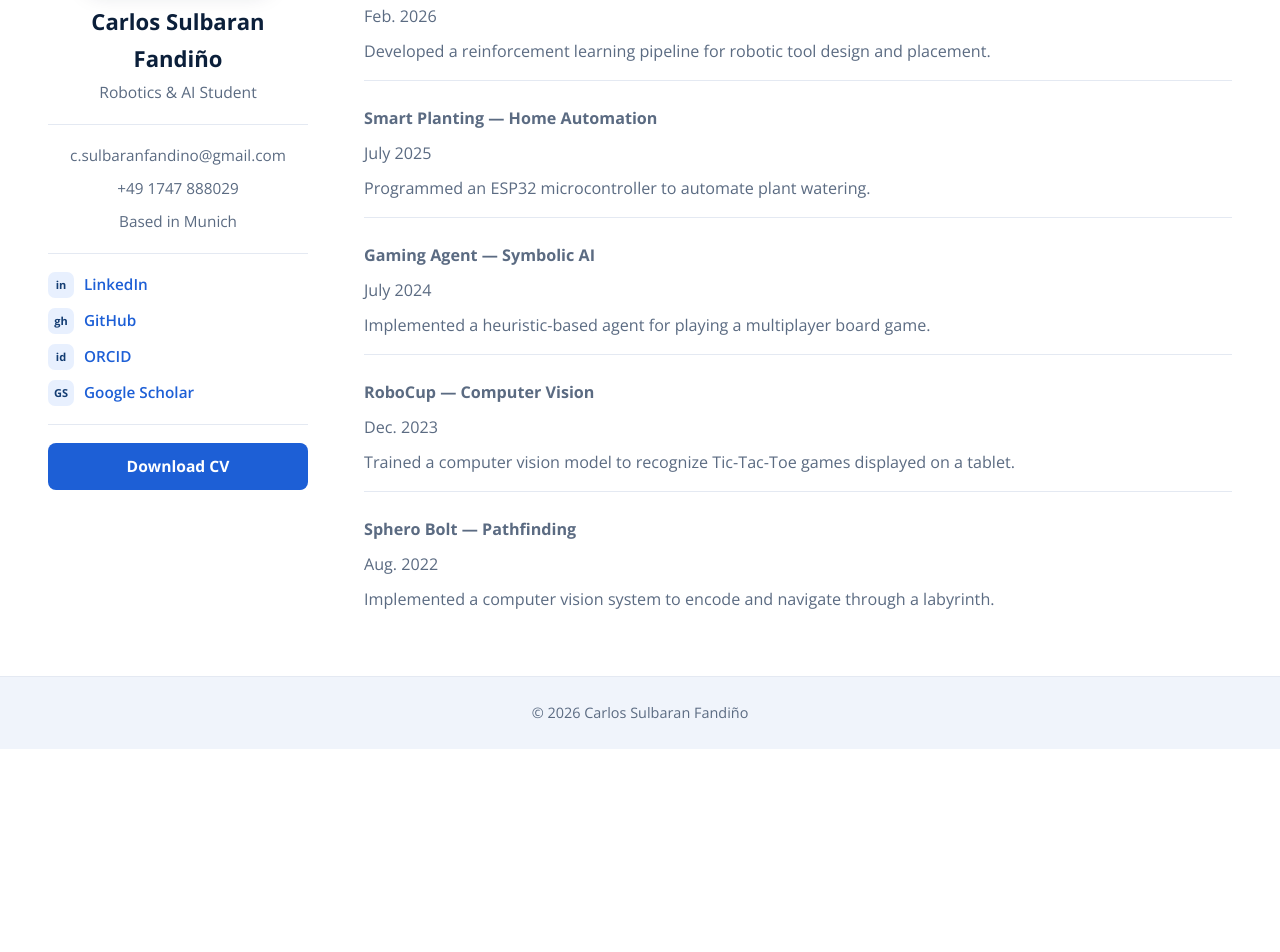
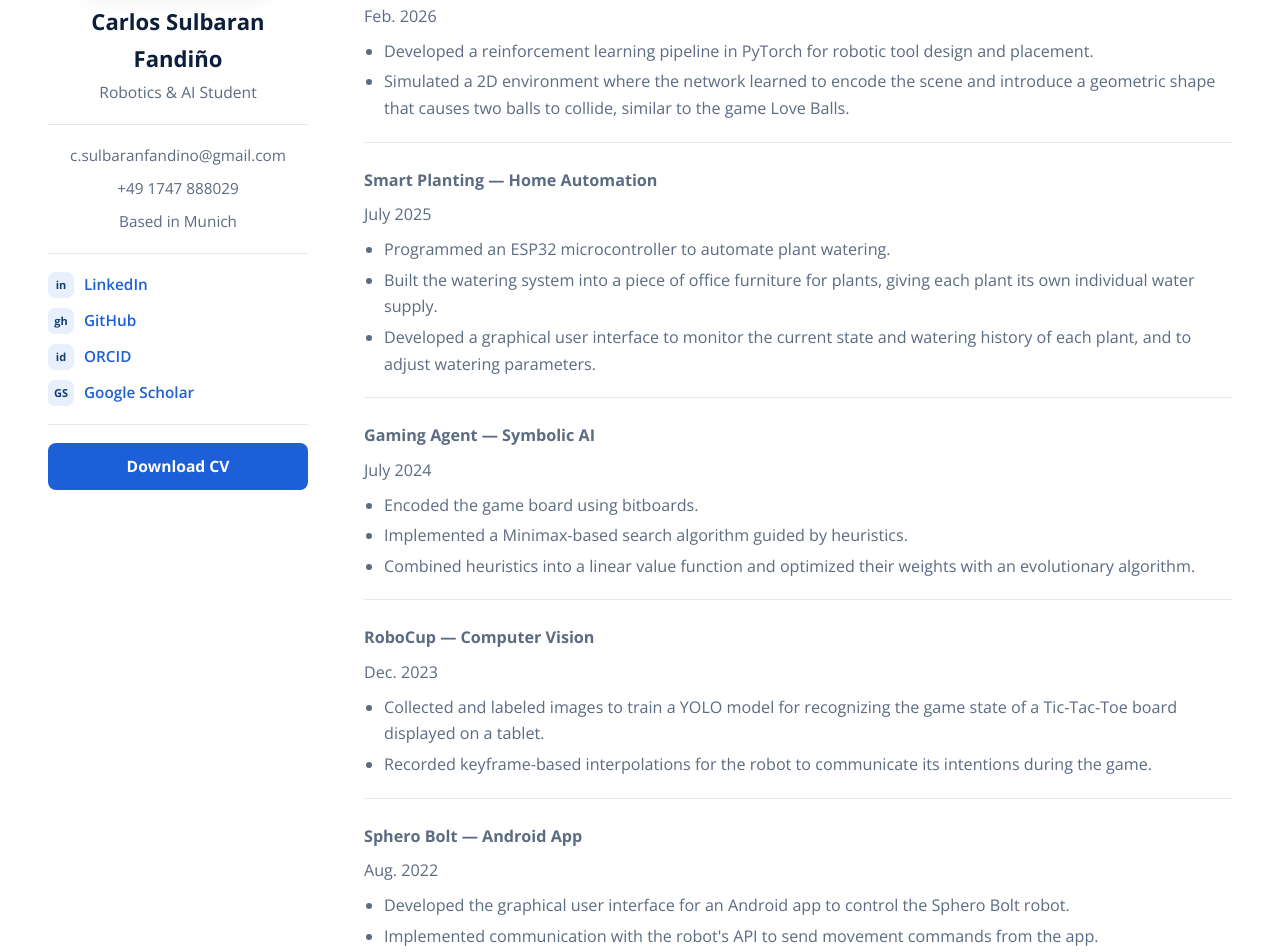
Before and after one commit to carlossulba/CV, a plain HTML site: page projects/index.html in a window 1280 px wide. Shown: the part 363-1315 px from the top of the page. Before the commit the page ends 1112 px from the top, so only its background shows below. Drawn offline with nearby package versions, Linux system fonts and the light colour scheme.

Commit message:
Expand project descriptions with more implementation detail
Adds PyTorch/2D-simulation detail to the tool-use project, describes
the furniture-integrated watering hardware and monitoring GUI for
Smart Planting, details the bitboard/minimax/evolutionary-algorithm
approach for the gaming agent, clarifies the YOLO-based data
collection and keyframe animation for the RoboCup project, and
corrects the Sphero Bolt entry to reflect the Android app and API
work actually done.

Co-Authored-By: Claude Opus 4.6 <noreply@anthropic.com>

```diff
--- a/projects/index.html
+++ b/projects/index.html
@@ -68,27 +68,44 @@
           <div class="entry">
             <p class="entry-title">Tool Use — Robotic Manipulation</p>
             <p class="entry-meta"><span class="date">Feb. 2026</span></p>
-            <p>Developed a reinforcement learning pipeline for robotic tool design and placement.</p>
+            <ul>
+              <li>Developed a reinforcement learning pipeline in PyTorch for robotic tool design and placement.</li>
+              <li>Simulated a 2D environment where the network learned to encode the scene and introduce a geometric shape that causes two balls to collide, similar to the game Love Balls.</li>
+            </ul>
           </div>
           <div class="entry">
             <p class="entry-title">Smart Planting — Home Automation</p>
             <p class="entry-meta"><span class="date">July 2025</span></p>
-            <p>Programmed an ESP32 microcontroller to automate plant watering.</p>
+            <ul>
+              <li>Programmed an ESP32 microcontroller to automate plant watering.</li>
+              <li>Built the watering system into a piece of office furniture for plants, giving each plant its own individual water supply.</li>
+              <li>Developed a graphical user interface to monitor the current state and watering history of each plant, and to adjust watering parameters.</li>
+            </ul>
           </div>
           <div class="entry">
             <p class="entry-title">Gaming Agent — Symbolic AI</p>
             <p class="entry-meta"><span class="date">July 2024</span></p>
-            <p>Implemented a heuristic-based agent for playing a multiplayer board game.</p>
+            <ul>
+              <li>Encoded the game board using bitboards.</li>
+              <li>Implemented a Minimax-based search algorithm guided by heuristics.</li>
+              <li>Combined heuristics into a linear value function and optimized their weights with an evolutionary algorithm.</li>
+            </ul>
           </div>
           <div class="entry">
             <p class="entry-title">RoboCup — Computer Vision</p>
             <p class="entry-meta"><span class="date">Dec. 2023</span></p>
-            <p>Trained a computer vision model to recognize Tic-Tac-Toe games displayed on a tablet.</p>
+            <ul>
+              <li>Collected and labeled images to train a YOLO model for recognizing the game state of a Tic-Tac-Toe board displayed on a tablet.</li>
+              <li>Recorded keyframe-based interpolations for the robot to communicate its intentions during the game.</li>
+            </ul>
           </div>
           <div class="entry">
-            <p class="entry-title">Sphero Bolt — Pathfinding</p>
+            <p class="entry-title">Sphero Bolt — Android App</p>
             <p class="entry-meta"><span class="date">Aug. 2022</span></p>
-            <p>Implemented a computer vision system to encode and navigate through a labyrinth.</p>
+            <ul>
+              <li>Developed the graphical user interface for an Android app to control the Sphero Bolt robot.</li>
+              <li>Implemented communication with the robot's API to send movement commands from the app.</li>
+            </ul>
           </div>
         </section>
 
```
